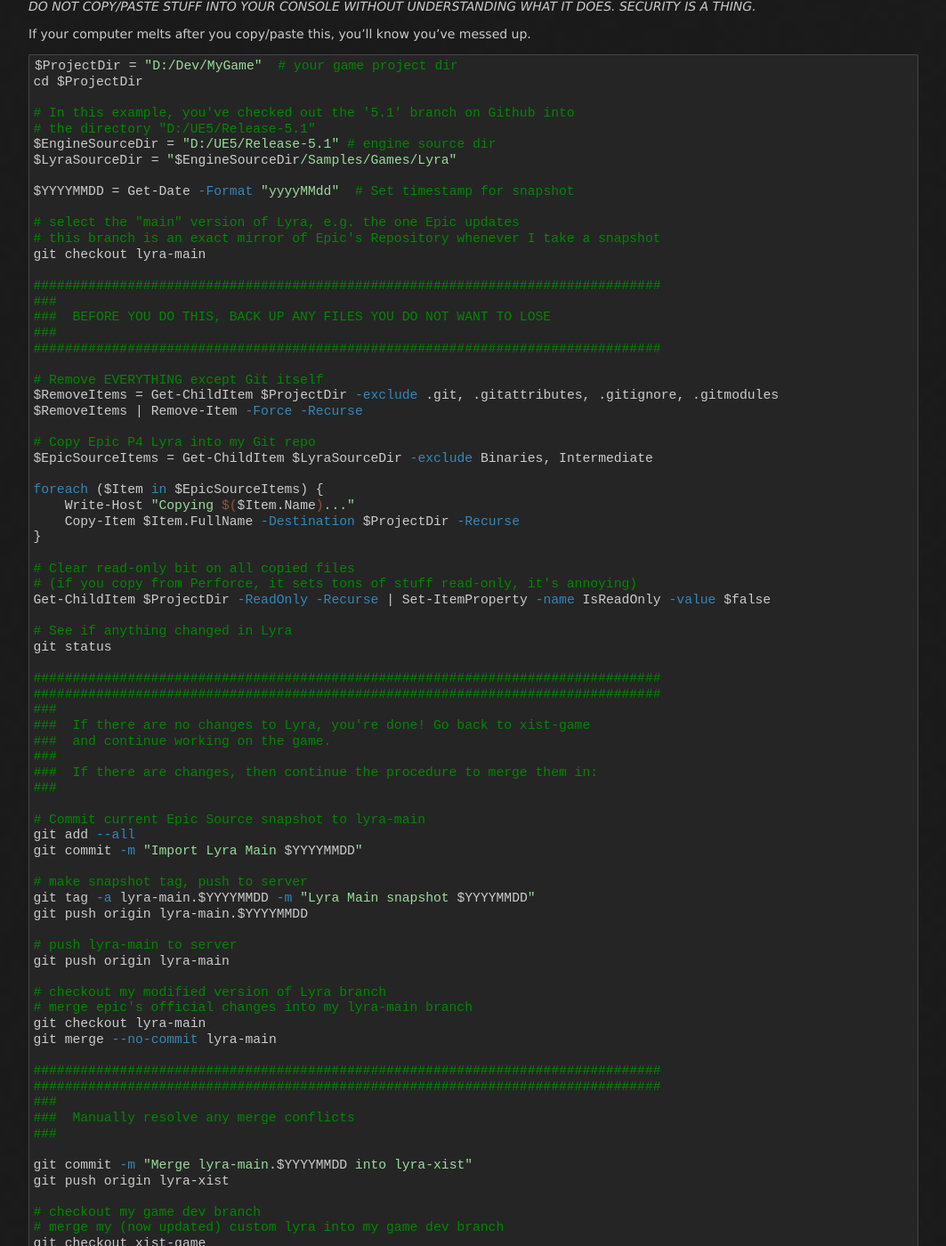
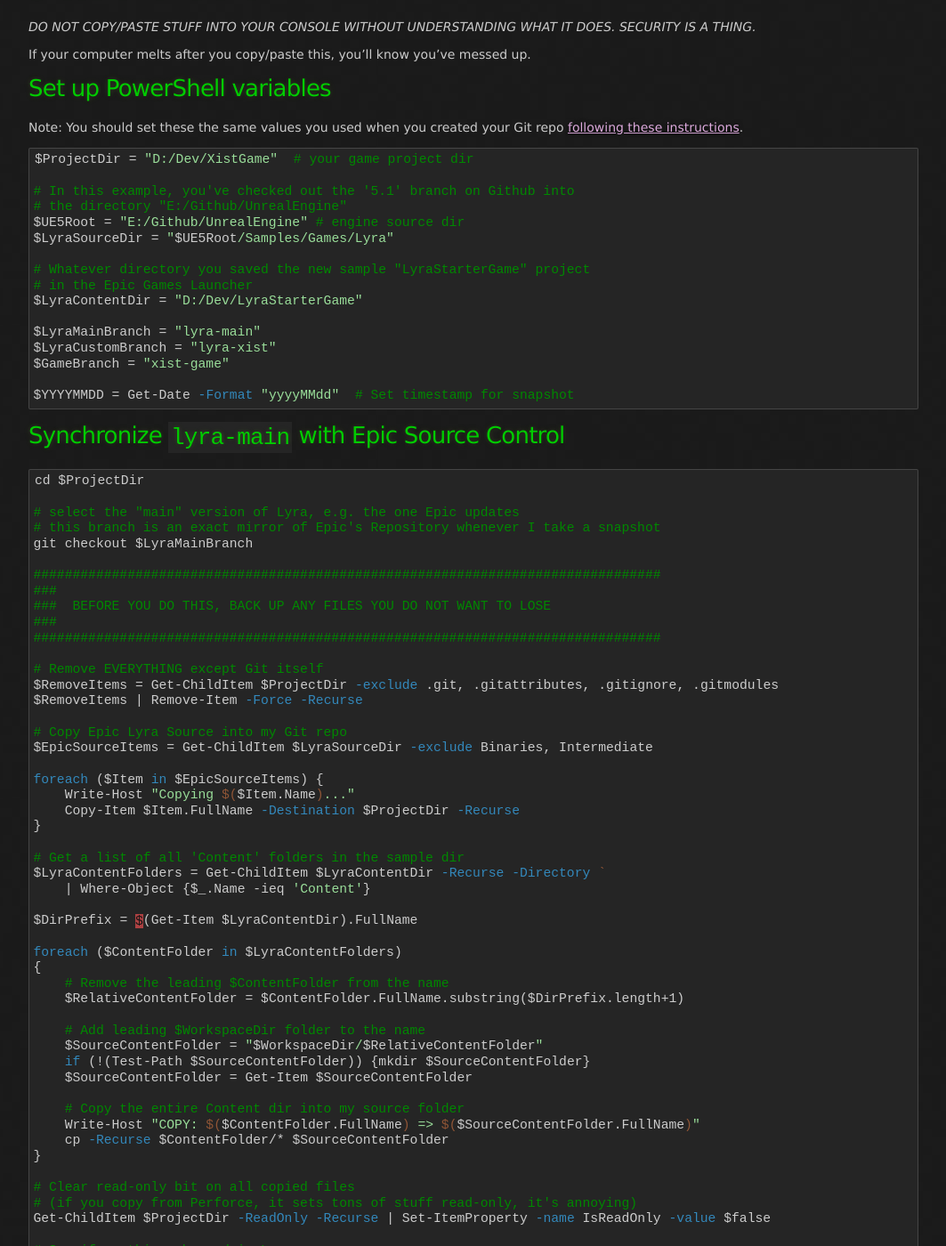
Before and after one commit to x157/x157.github.io, a Jekyll site: the page built from UE5/LyraStarterGame/Tutorials/Procedure-Merge-Epic-Source-into-Git.md, in a window 1280 px wide and 1400 px high, scrolled down 699 px. Shown: the whole window at 89% size, without its empty margins (108-1171 px from the left). Built offline with Jekyll 4.4.1, drawn with Linux system fonts in a browser that asks for light colours; some of the changed text lies outside the part shown.

Commit message:
Iterate Git procedures

````diff
--- a/UE5/LyraStarterGame/Tutorials/Procedure-Merge-Epic-Source-into-Git.md
+++ b/UE5/LyraStarterGame/Tutorials/Procedure-Merge-Epic-Source-into-Git.md
@@ -13,15 +13,16 @@
 
 Note: I get my Engine & Lyra source from Perforce, via UDN.
 
-If you do not pay for UDN access, then you will instead get Engine & Lyra source from Github,
+If you do not pay for UDN access, then you will instead get Engine & Lyra source from GitHub,
 and Lyra binary content from the Epic Games Launcher.
 
 
 ## Overview
 
 - Copy the latest Lyra source from Epic into `lyra-main`
-  - Merge the new `lyra-main` into `lyra-xist`
-    - Merge the new `lyra-xist` into `xist-game`
+  - Copy the latest Lyra Content from Epic into `lyra-main`
+- Merge the new `lyra-main` into `lyra-xist`
+  - Merge the new `lyra-xist` into `xist-game`
 - Recompile `xist-game` with the latest Lyra 5.1+ on the latest Engine 5.1+
 
 Now you get to go see all the new stuff, and all the newly broken stuff!  C'est la Dev!  `:-)`
@@ -38,20 +39,38 @@
 
 If your computer melts after you copy/paste this, you'll know you've messed up.
 
+## Set up PowerShell variables
+
+Note: You should set these the same values you used when you created
+your Git repo [following these instructions](/Git/How-to-Create-a-Lyra-Repo).
+
 ```powershell
-$ProjectDir = "D:/Dev/MyGame"  # your game project dir
-cd $ProjectDir
+$ProjectDir = "D:/Dev/XistGame"  # your game project dir
 
 # In this example, you've checked out the '5.1' branch on Github into
-# the directory "D:/UE5/Release-5.1"
-$EngineSourceDir = "D:/UE5/Release-5.1" # engine source dir
-$LyraSourceDir = "$EngineSourceDir/Samples/Games/Lyra"
+# the directory "E:/Github/UnrealEngine"
+$UE5Root = "E:/Github/UnrealEngine" # engine source dir
+$LyraSourceDir = "$UE5Root/Samples/Games/Lyra"
+
+# Whatever directory you saved the new sample "LyraStarterGame" project
+# in the Epic Games Launcher
+$LyraContentDir = "D:/Dev/LyraStarterGame"
+
+$LyraMainBranch = "lyra-main"
+$LyraCustomBranch = "lyra-xist"
+$GameBranch = "xist-game"
 
 $YYYYMMDD = Get-Date -Format "yyyyMMdd"  # Set timestamp for snapshot
+```
+
+## Synchronize `lyra-main` with Epic Source Control
+
+```powershell
+cd $ProjectDir
 
 # select the "main" version of Lyra, e.g. the one Epic updates
 # this branch is an exact mirror of Epic's Repository whenever I take a snapshot
-git checkout lyra-main
+git checkout $LyraMainBranch
 
 ################################################################################
 ###
@@ -63,7 +82,7 @@
 $RemoveItems = Get-ChildItem $ProjectDir -exclude .git, .gitattributes, .gitignore, .gitmodules
 $RemoveItems | Remove-Item -Force -Recurse
 
-# Copy Epic P4 Lyra into my Git repo
+# Copy Epic Lyra Source into my Git repo
 $EpicSourceItems = Get-ChildItem $LyraSourceDir -exclude Binaries, Intermediate
 
 foreach ($Item in $EpicSourceItems) {
@@ -71,12 +90,33 @@
     Copy-Item $Item.FullName -Destination $ProjectDir -Recurse
 }
 
+# Get a list of all 'Content' folders in the sample dir
+$LyraContentFolders = Get-ChildItem $LyraContentDir -Recurse -Directory `
+    | Where-Object {$_.Name -ieq 'Content'}
+
+$DirPrefix = $(Get-Item $LyraContentDir).FullName
+
+foreach ($ContentFolder in $LyraContentFolders)
+{
+    # Remove the leading $ContentFolder from the name
+    $RelativeContentFolder = $ContentFolder.FullName.substring($DirPrefix.length+1)
+
+    # Add leading $WorkspaceDir folder to the name
+    $SourceContentFolder = "$WorkspaceDir/$RelativeContentFolder"
+    if (!(Test-Path $SourceContentFolder)) {mkdir $SourceContentFolder}
+    $SourceContentFolder = Get-Item $SourceContentFolder
+
+    # Copy the entire Content dir into my source folder
+    Write-Host "COPY: $($ContentFolder.FullName) => $($SourceContentFolder.FullName)"
+    cp -Recurse $ContentFolder/* $SourceContentFolder
+}
+
 # Clear read-only bit on all copied files
 # (if you copy from Perforce, it sets tons of stuff read-only, it's annoying)
 Get-ChildItem $ProjectDir -ReadOnly -Recurse | Set-ItemProperty -name IsReadOnly -value $false
 
 # See if anything changed in Lyra
-git status
+git status  # This will take a while...
 
 ################################################################################
 ################################################################################
@@ -87,21 +127,21 @@
 ###  If there are changes, then continue the procedure to merge them in:
 ###
 
-# Commit current Epic Source snapshot to lyra-main
+# Commit current Epic Source snapshot to $LyraMainBranch
 git add --all
 git commit -m "Import Lyra Main $YYYYMMDD"
 
 # make snapshot tag, push to server
-git tag -a lyra-main.$YYYYMMDD -m "Lyra Main snapshot $YYYYMMDD"
-git push origin lyra-main.$YYYYMMDD
+git tag -a ${LyraMainBranch}.$YYYYMMDD -m "Lyra Main snapshot $YYYYMMDD"
+git push origin ${LyraMainBranch}.$YYYYMMDD
 
-# push lyra-main to server
-git push origin lyra-main
+# push $LyraMainBranch to server
+git push origin $LyraMainBranch
 
 # checkout my modified version of Lyra branch
-# merge epic's official changes into my lyra-main branch
-git checkout lyra-main
-git merge --no-commit lyra-main
+# merge epic's official changes into my $LyraMainBranch branch
+git checkout $LyraMainBranch
+git merge --no-commit $LyraMainBranch
 
 ################################################################################
 ################################################################################
@@ -109,7 +149,7 @@
 ###  Manually resolve any merge conflicts
 ###
 
-git commit -m "Merge lyra-main.$YYYYMMDD into lyra-xist"
+git commit -m "Merge ${LyraMainBranch}.$YYYYMMDD into lyra-xist"
 git push origin lyra-xist
 
 # checkout my game dev branch
````
Also changed, not shown: Git/index.md (+1 -1 lines), UE5/LyraStarterGame/Upgrading-Lyra-Core/index.md (+34 -22 lines).
